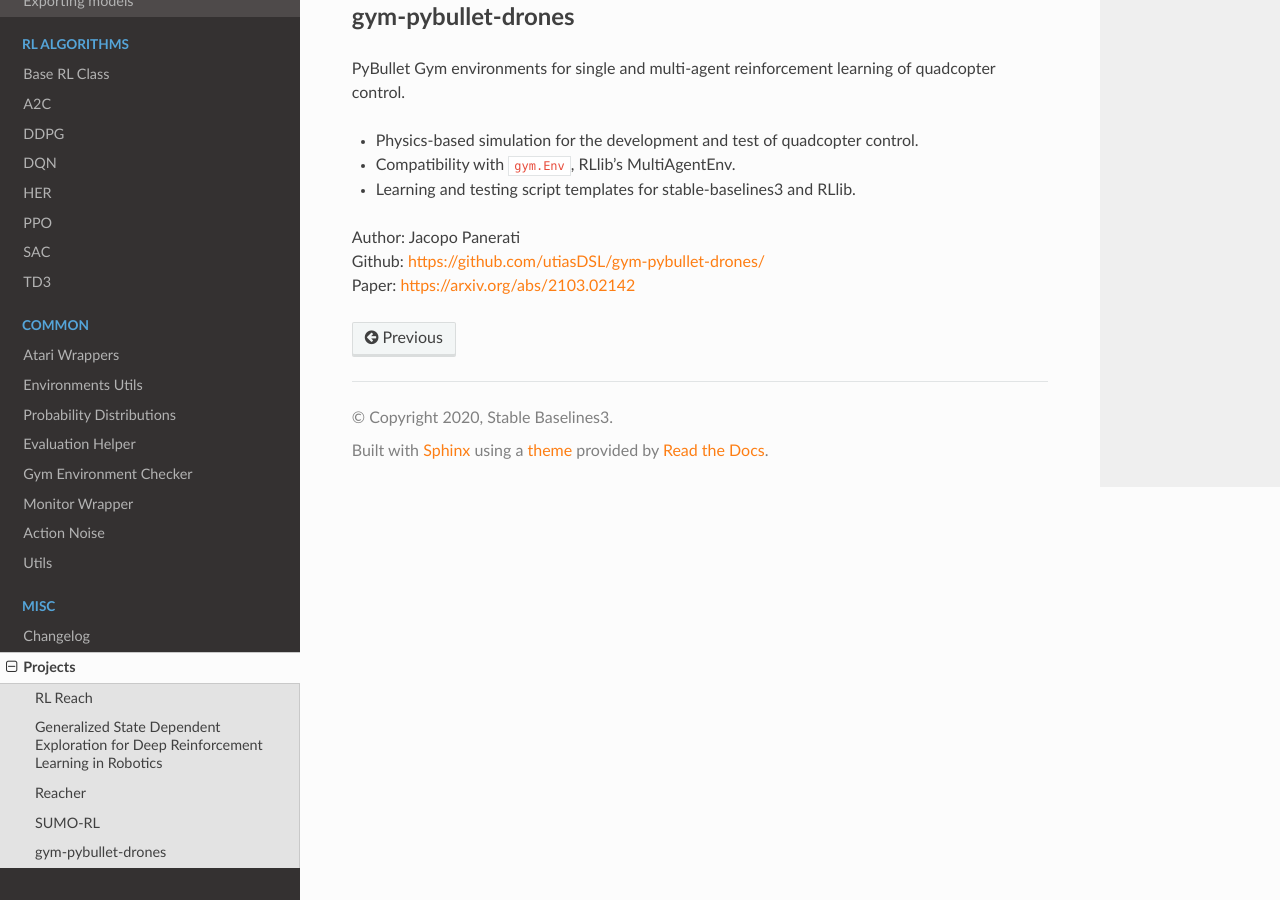
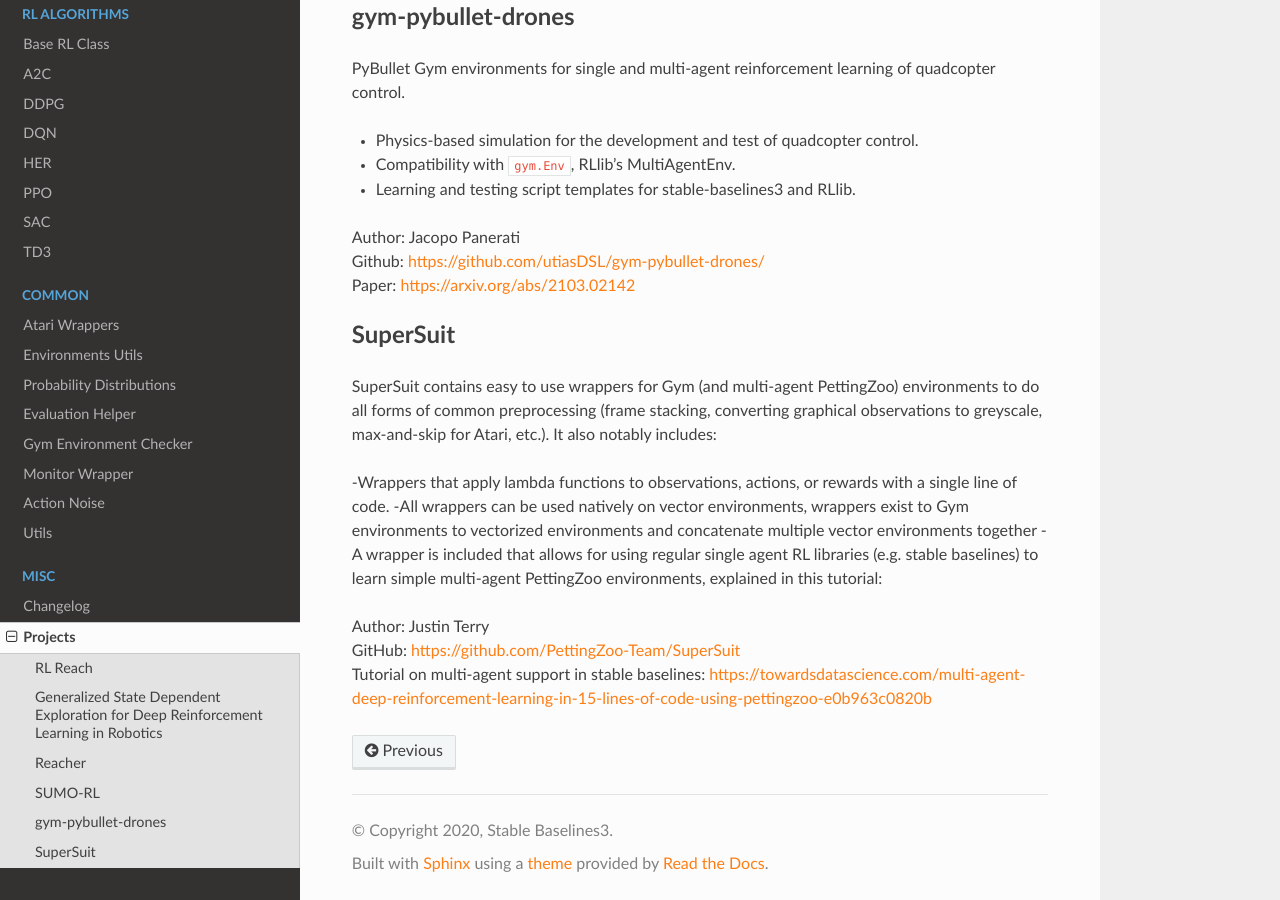
Before and after one commit to DLR-RM/stable-baselines3, a Sphinx documentation site: the page built from docs/misc/projects.rst, in a window 1280 px wide and 900 px high, scrolled down 1306 px. Built offline with Sphinx 7.4.7 and the Read the Docs theme 2.0.0, drawn with Linux system fonts in a browser that asks for light colours; pages that are not in the unit, such as notebooks, are missing from menus.

Commit message:
include supersuit

```diff
--- a/docs/misc/projects.rst
+++ b/docs/misc/projects.rst
@@ -61,3 +61,16 @@
 | Author: Jacopo Panerati
 | Github: https://github.com/utiasDSL/gym-pybullet-drones/
 | Paper: https://arxiv.org/abs/2103.02142
+
+SuperSuit
+------
+
+SuperSuit contains easy to use wrappers for Gym (and multi-agent PettingZoo) environments to do all forms of common preprocessing (frame stacking, converting graphical observations to greyscale, max-and-skip for Atari, etc.). It also notably includes:
+
+-Wrappers that apply lambda functions to observations, actions, or rewards with a single line of code.
+-All wrappers can be used natively on vector environments, wrappers exist to Gym environments to vectorized environments and concatenate multiple vector environments together
+-A wrapper is included that allows for using regular single agent RL libraries (e.g. stable baselines) to learn simple multi-agent PettingZoo environments, explained in this tutorial:
+
+| Author: Justin Terry
+| GitHub: https://github.com/PettingZoo-Team/SuperSuit
+| Tutorial on multi-agent support in stable baselines: https://towardsdatascience.com/multi-agent-deep-reinforcement-learning-in-15-lines-of-code-using-pettingzoo-e0b963c0820b
```
